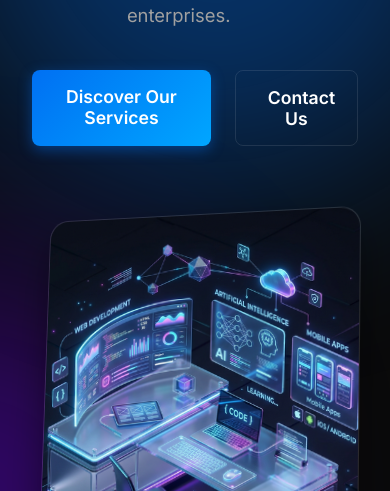
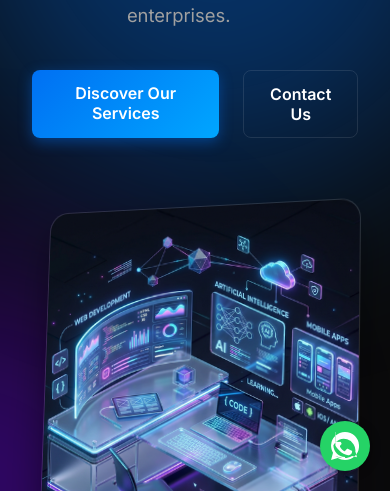
Before and after one commit to mohitsin300-ops/M, a Next.js app: page / in a window 390 px wide. Shown: the part 353-844 px from the top of the page. Built offline with nearby package versions, Linux system fonts and the light colour scheme; no server answers.

Commit message:
Add files via upload

```diff
--- a/src/app/Home.css
+++ b/src/app/Home.css
@@ -522,4 +522,10 @@
     .cta-card h2 {
         font-size: 2rem;
     }
+
+    .btn-primary-large,
+    .btn-outline-large {
+        padding: 0.8rem 1.2rem;
+        font-size: 1rem;
+    }
 }
--- a/src/app/globals.css
+++ b/src/app/globals.css
@@ -27,3 +27,48 @@ a {
   color: inherit;
   text-decoration: none;
 }
+
+/* Floating WhatsApp Button */
+.whatsapp-float {
+  position: fixed;
+  bottom: 30px;
+  right: 30px;
+  width: 60px;
+  height: 60px;
+  background-color: #25d366;
+  color: #fff;
+  border-radius: 50px;
+  text-align: center;
+  font-size: 30px;
+  box-shadow: 2px 2px 10px rgba(0, 0, 0, 0.3);
+  z-index: 1000;
+  display: flex;
+  align-items: center;
+  justify-content: center;
+  transition: transform 0.3s ease;
+}
+
+.whatsapp-float:hover {
+  transform: scale(1.1);
+  color: #fff;
+}
+
+.whatsapp-icon {
+  width: 35px;
+  height: 35px;
+  fill: currentColor;
+}
+
+@media screen and (max-width: 767px) {
+  .whatsapp-float {
+    width: 50px;
+    height: 50px;
+    bottom: 20px;
+    right: 20px;
+  }
+
+  .whatsapp-icon {
+    width: 28px;
+    height: 28px;
+  }
+}
--- a/src/app/layout.js
+++ b/src/app/layout.js
@@ -3,8 +3,9 @@ import Footer from '@/components/Footer';
 import './globals.css';
 
 export const metadata = {
-    title: 'MJ Tech Global | Professional IT Services',
-    description: 'MJ Tech Global provides premium Web Development, App Development, and AI Solutions.',
+    title: 'MJ Tech Global | Best App & Website Development Company',
+    description: 'Looking for a low budget website development or app development company? MJ Tech Global provides premium Web Development, App Applications, and AI Solutions at affordable low prices.',
+    keywords: 'best company app development, websites development low budget, low price website design, affordable app developers, best IT company, MJ Tech Global, cheap web development',
     icons: {
         icon: '/logo.png'
     }
@@ -17,6 +18,19 @@ export default function RootLayout({ children }) {
                 <Navbar />
                 {children}
                 <Footer />
+
+                {/* Floating WhatsApp Button */}
+                <a
+                    href="https://wa.me/919628416516"
+                    className="whatsapp-float"
+                    target="_blank"
+                    rel="noopener noreferrer"
+                    aria-label="Chat on WhatsApp"
+                >
+                    <svg className="whatsapp-icon" xmlns="http://www.ニュ.w3.org/2000/svg" viewBox="0 0 24 24">
+                        <path d="M.057 24l1.687-6.163v-.001c-1.125-1.956-1.718-4.212-1.717-6.52A12.015 12.015 0 0 1 12.022.001c3.21 0 6.228 1.25 8.497 3.522 2.27 2.268 3.52 5.286 3.52 8.495A12.016 12.016 0 0 1 12.023 24c-2.228 0-4.407-.565-6.3-1.636zM3.483 20.473l.534.316c1.693 1.002 3.635 1.53 5.623 1.53M12.023 22.378c1.99 0 3.93-.526 5.626-1.528l.533-.316 4.093 1.071-1.085-3.991-.345-.55A9.973 9.973 0 0 0 2.052 11.316c.002 5.518 4.496 10.007 10.016 10.007M6.92 8.591a.987.987 0 0 1 1.05-.185c.348.146.786.839.957 1.189.21.378.106.84-.24 1.185-.347.348-.553.535-.858 1-.304.464-.316.534.356 1.684.673 1.148 1.639 2.067 2.844 2.72.482.261.769.37 1.116-.011.35-.38 1.008-1.282 1.358-1.686.353-.404.912-.136 1.258.05.346.185 2.193 1.036 2.569 1.222.378.187.632.28.723.44.093.159.093.931-.22 1.834-.313.903-1.854 1.776-2.54 1.867-.686.091-1.391-.013-2.31-.295-3.1-1.01-5.69-3.213-7.662-5.717-.551-.7-1.1-1.472-1.558-2.29-.46-817-1.21-1.464-.105-2.247.106-.795.348-.992.525-1.188z" />
+                    </svg>
+                </a>
             </body>
         </html>
     );
--- a/src/app/page.js
+++ b/src/app/page.js
@@ -111,6 +111,7 @@ export default function Home() {
                 </motion.div>
             </section>
 
+
             {/* Why Choose Us */}
             <section className="why-us">
                 <div className="why-us-container">
--- a/src/app/sitemap.js
+++ b/src/app/sitemap.js
@@ -10,6 +10,8 @@ export default function sitemap() {
         '/internship',
         '/blog',
         '/contact',
+        '/auth',
+        '/verify',
         '/privacy-policy',
         '/terms'
     ].map((route) => ({
```
